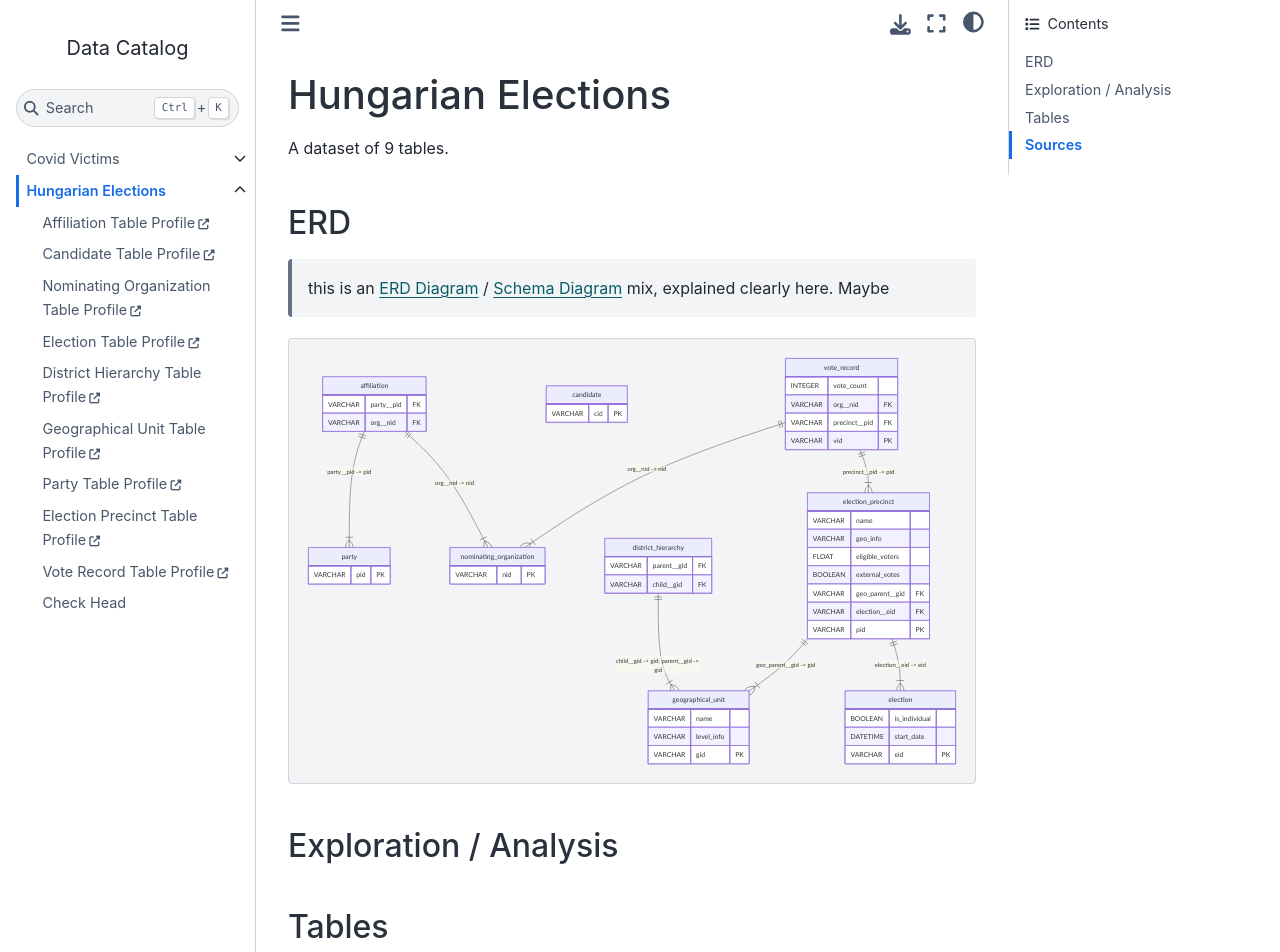
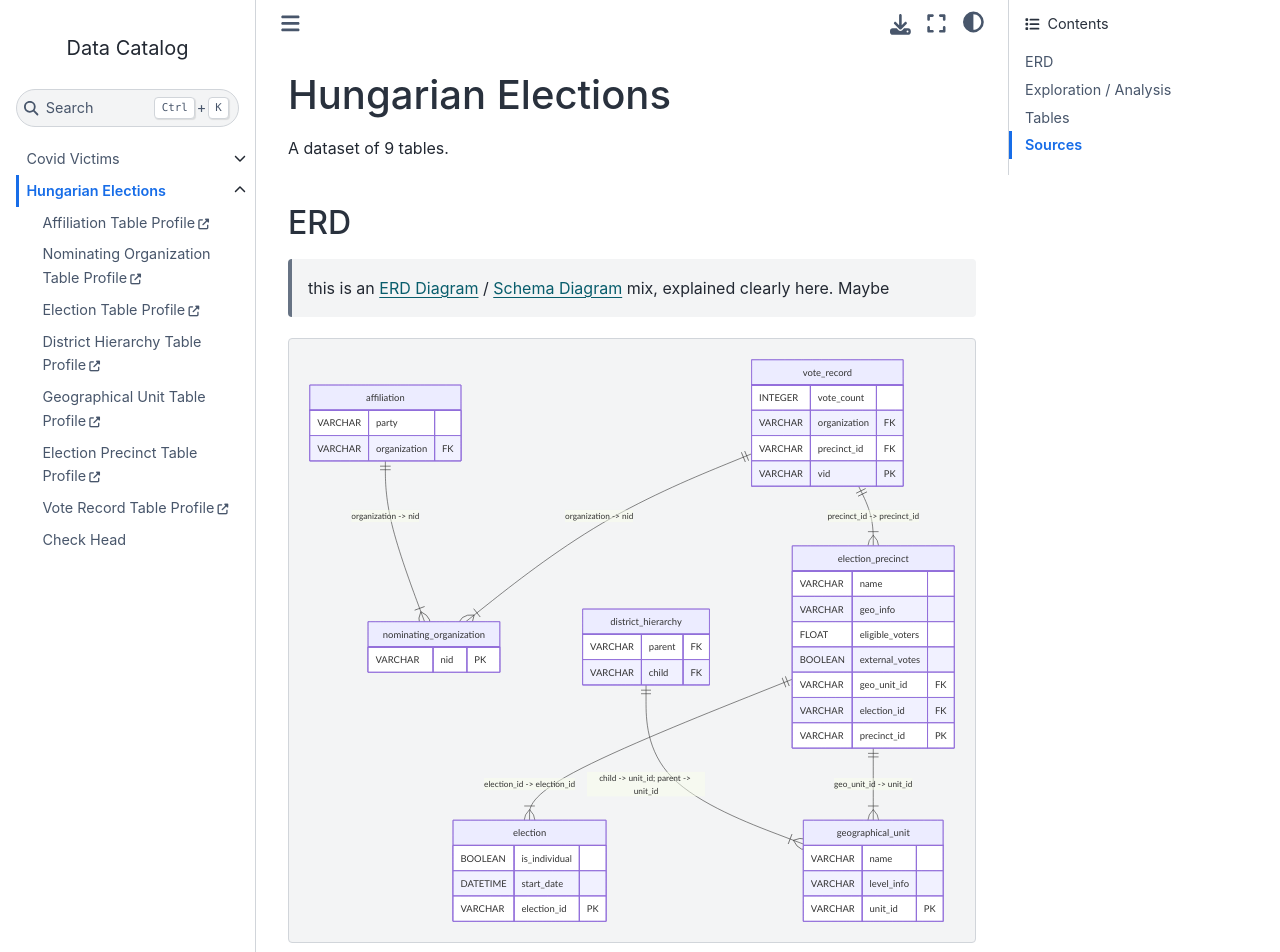
Before and after one commit to sscu-budapest/explorer-tutorial, a Jupyter Book: the page built from book/dataset-pages/hungarian_elections.md, in a window 1280 px wide and 1400 px high. Shown: the top 952 px of the window. Built offline with Jupyter Book 1.0.4 settings and Sphinx 7.4.7 and the Sphinx Book theme 1.1.4, drawn with Linux system fonts in a browser that asks for light colours; some of the changed text lies outside the part shown.

Commit message:
restrict tables, rename cols

````diff
--- a/book/_toc.yml
+++ b/book/_toc.yml
@@ -19,9 +19,6 @@ chapters:
   - url: https://s3.eu-de.cloud-object-storage.appdomain.cloud/sscub-public-explorer-tutorial/hungarian_elections/affiliation-profile.html
     title: Affiliation Table Profile
 
-  - url: https://s3.eu-de.cloud-object-storage.appdomain.cloud/sscub-public-explorer-tutorial/hungarian_elections/candidate-profile.html
-    title: Candidate Table Profile
-
   - url: https://s3.eu-de.cloud-object-storage.appdomain.cloud/sscub-public-explorer-tutorial/hungarian_elections/nominating_organization-profile.html
     title: Nominating Organization Table Profile
 
@@ -34,9 +31,6 @@ chapters:
   - url: https://s3.eu-de.cloud-object-storage.appdomain.cloud/sscub-public-explorer-tutorial/hungarian_elections/geographical_unit-profile.html
     title: Geographical Unit Table Profile
 
-  - url: https://s3.eu-de.cloud-object-storage.appdomain.cloud/sscub-public-explorer-tutorial/hungarian_elections/party-profile.html
-    title: Party Table Profile
-
   - url: https://s3.eu-de.cloud-object-storage.appdomain.cloud/sscub-public-explorer-tutorial/hungarian_elections/election_precinct-profile.html
     title: Election Precinct Table Profile
 
--- a/book/dataset-pages/hungarian_elections.md
+++ b/book/dataset-pages/hungarian_elections.md
@@ -11,54 +11,47 @@
 ```{mermaid}
 erDiagram
   affiliation {
-    VARCHAR party__pid FK
-    VARCHAR org__nid FK
-  }
-  party {
-    VARCHAR pid PK
+    VARCHAR party
+    VARCHAR organization FK
   }
   nominating_organization {
     VARCHAR nid PK
   }
-  candidate {
-    VARCHAR cid PK
-  }
   district_hierarchy {
-    VARCHAR parent__gid FK
-    VARCHAR child__gid FK
+    VARCHAR parent FK
+    VARCHAR child FK
   }
   geographical_unit {
     VARCHAR name
     VARCHAR level_info
-    VARCHAR gid PK
+    VARCHAR unit_id PK
   }
   election {
     BOOLEAN is_individual
     DATETIME start_date
-    VARCHAR eid PK
+    VARCHAR election_id PK
   }
   election_precinct {
     VARCHAR name
     VARCHAR geo_info
     FLOAT eligible_voters
     BOOLEAN external_votes
-    VARCHAR geo_parent__gid FK
-    VARCHAR election__eid FK
-    VARCHAR pid PK
+    VARCHAR geo_unit_id FK
+    VARCHAR election_id FK
+    VARCHAR precinct_id PK
   }
   vote_record {
     INTEGER vote_count
-    VARCHAR org__nid FK
-    VARCHAR precinct__pid FK
+    VARCHAR organization FK
+    VARCHAR precinct_id FK
     VARCHAR vid PK
   }
-  affiliation ||--|{ party : "party__pid -> pid"
-  affiliation ||--|{ nominating_organization : "org__nid -> nid"
-  district_hierarchy ||--|{ geographical_unit : "child__gid -> gid; parent__gid -> gid"
-  election_precinct ||--|{ geographical_unit : "geo_parent__gid -> gid"
-  election_precinct ||--|{ election : "election__eid -> eid"
-  vote_record ||--|{ election_precinct : "precinct__pid -> pid"
-  vote_record ||--|{ nominating_organization : "org__nid -> nid"
+  affiliation ||--|{ nominating_organization : "organization -> nid"
+  district_hierarchy ||--|{ geographical_unit : "child -> unit_id; parent -> unit_id"
+  election_precinct ||--|{ election : "election_id -> election_id"
+  election_precinct ||--|{ geographical_unit : "geo_unit_id -> unit_id"
+  vote_record ||--|{ nominating_organization : "organization -> nid"
+  vote_record ||--|{ election_precinct : "precinct_id -> precinct_id"
 ```
 
 
@@ -100,43 +93,6 @@ erDiagram
 ```{div} col-3
 
  <a href="https://s3.eu-de.cloud-object-storage.appdomain.cloud/sscub-public-explorer-tutorial/hungarian_elections/affiliation-profile.html">{badge}`Open Table Profile,badge-success`</a>
-
-```
-
-::::
-
-:::::
-
-
-
-
-:::::{panels} :column: col-12
-
-::::{div} row
-
-```{div} col-9
-**Candidate Table**
-```
-
-```{div} col-3
- <a href="https://s3.eu-de.cloud-object-storage.appdomain.cloud/sscub-public-explorer-tutorial/hungarian_elections/candidate.csv">{badge}`Download CSV,badge-primary`</a>
-```
-::::
-
-^^^
-::::{div} row
-
-```{div} col-4
-**Size**: 0 × 1 (0.01 kB)
-```
-
-```{div} col-5
-**Last Changed**: 2022-05-15 20:02
-```
-
-```{div} col-3
-
- <a href="https://s3.eu-de.cloud-object-storage.appdomain.cloud/sscub-public-explorer-tutorial/hungarian_elections/candidate-profile.html">{badge}`Open Table Profile,badge-success`</a>
 
 ```
 
@@ -300,43 +256,6 @@ erDiagram
 ::::{div} row
 
 ```{div} col-9
-**Party Table**
-```
-
-```{div} col-3
- <a href="https://s3.eu-de.cloud-object-storage.appdomain.cloud/sscub-public-explorer-tutorial/hungarian_elections/party.csv">{badge}`Download CSV,badge-primary`</a>
-```
-::::
-
-^^^
-::::{div} row
-
-```{div} col-4
-**Size**: 206 × 1 (2.66 kB)
-```
-
-```{div} col-5
-**Last Changed**: 2022-05-15 20:02
-```
-
-```{div} col-3
-
- <a href="https://s3.eu-de.cloud-object-storage.appdomain.cloud/sscub-public-explorer-tutorial/hungarian_elections/party-profile.html">{badge}`Open Table Profile,badge-success`</a>
-
-```
-
-::::
-
-:::::
-
-
-
-
-:::::{panels} :column: col-12
-
-::::{div} row
-
-```{div} col-9
 **Election Precinct Table**
 ```
 
````
Also changed, not shown: other parts of book/dataset-pages/hungarian_elections.md (+1 -1 lines), book/mermaid.md (+0 -6 lines), dec.yaml (+25 -0 lines), book/datasets/hungarian_elections/intro.ipynb.
